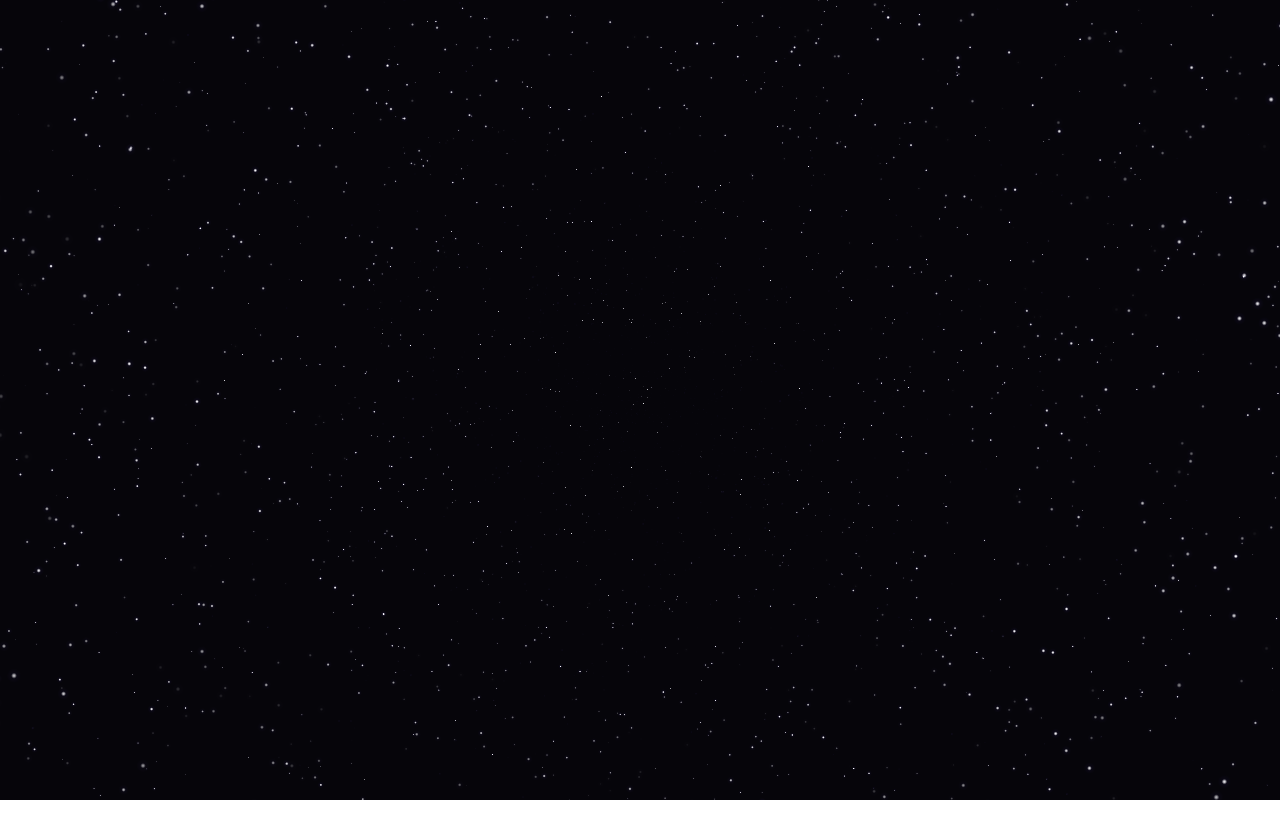
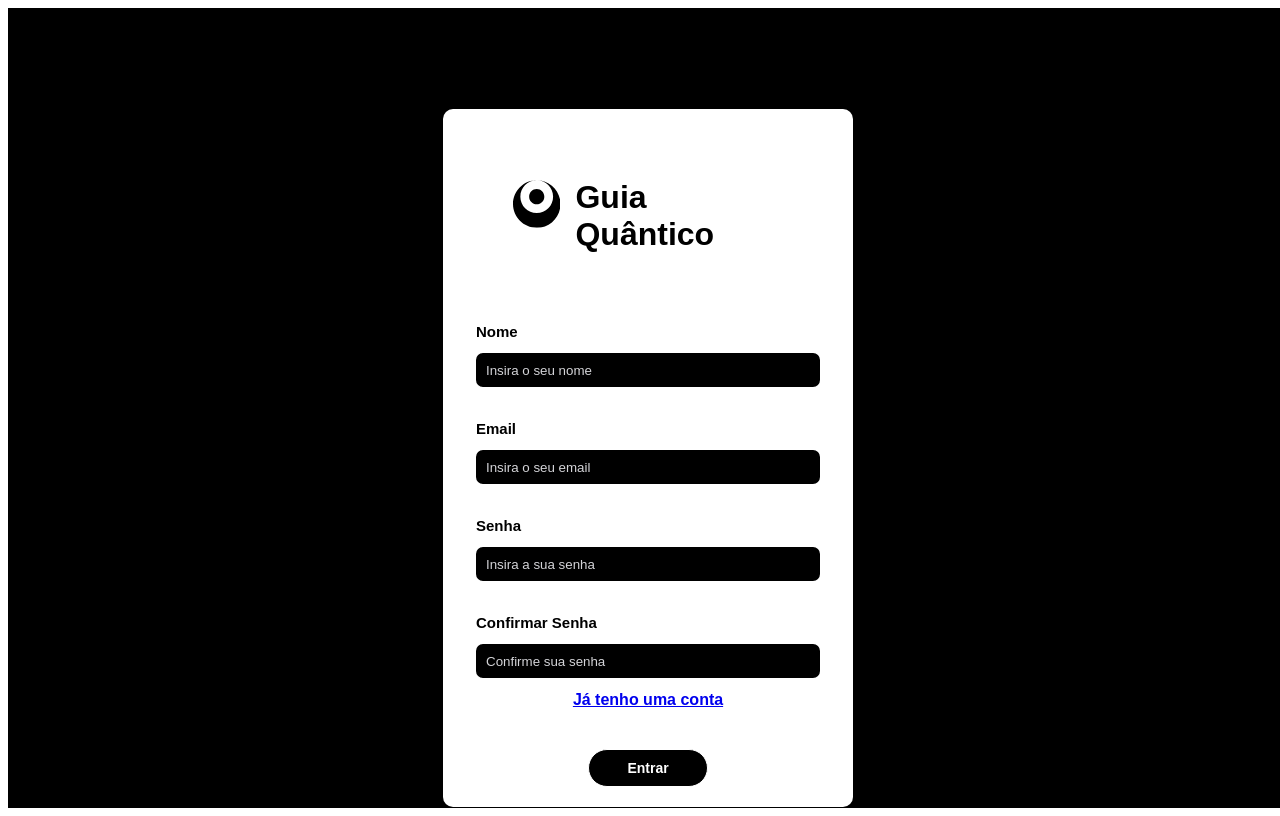
Before and after one commit to BrunoAseff/guia-quantico, a Next.js app: page /login in a window 1280 px wide. Built offline with nearby package versions, Linux system fonts and the light colour scheme; a web font is replaced by a local one.

Commit message:
Creates Logo and comets components

```diff
--- a/app/login/page.js
+++ b/app/login/page.js
@@ -1,5 +1,110 @@
-import Stars from "../../components/stars";
+"use client";
+
+import styled from "styled-components";
+import Logo from "../../components/Logo";
+
+const Container = styled.div`
+  display: flex;
+  justify-content: center;
+  align-items: center;
+  position: relative;
+  width: 100vw;
+  height: 100vh;
+  background: black;
+`;
+
+const Card = styled.div`
+  margin-top: 100px;
+  width: 370px;
+  height: auto;
+  background: white;
+  display: flex;
+  flex-direction: column;
+  align-items: center;
+  border-radius: 10px;
+  padding: 20px;
+  mix-blend-mode: screen;
+`;
+
+const Input = styled.input`
+  margin: 10px 0;
+  width: 350px;
+  height: 40px;
+  padding: 0 40px 0 10px;
+  box-sizing: border-box;
+  background: black;
+  border: solid;
+  border-radius: 10px;
+  color: white;
+  text-align: start;
+  &:focus {
+    border: 4px solid white;
+  }
+  &::placeholder {
+    color: #d4d4d8;
+  }
+`;
+
+const Text = styled.p`
+  color: black;
+  align-self: flex-start; /* Align text to the start of the card */
+  font-weight: 700;
+  font-size: 15px;
+  margin: 20px 0 0 13px; /* Add margin for better spacing */
+`;
+
+const Button = styled.button`
+  margin-top: 40px; /* Add margin at the top for spacing */
+  padding: 10px 20px; /* Adjust padding for better button size */
+  font-weight: 700;
+  color: white;
+  font-size: 14px;
+  border: 1px solid white;
+  border-radius: 20px;
+  background: black;
+  width: 120px; /* Set a fixed width */
+  text-align: center;
+  &:hover {
+    cursor: pointer;
+  }
+`;
+
+const LogoContainer = styled.div`
+  display: flex;
+  justify-content: center;
+`;
+
+const A = styled.a`
+  font-weight: 700;
+  color: "black";
+`;
 
 export default function Login() {
-  return <Stars />;
+  return (
+    <Container>
+      <Card>
+        <LogoContainer>
+          <Logo />
+        </LogoContainer>
+        <Text>Nome</Text>
+
+        <Input placeholder="Insira o seu nome" type="email" />
+        <Text>Email</Text>
+
+        <Input placeholder="Insira o seu email" type="text" />
+
+        <Text>Senha</Text>
+
+        <Input placeholder="Insira a sua senha" type="password" />
+
+        <Text>Confirmar Senha</Text>
+
+        <Input placeholder="Confirme sua senha" type="password" />
+        <A href="/" onClick={() => router.push("/cadastro")}>
+          Já tenho uma conta
+        </A>
+        <Button>Entrar</Button>
+      </Card>
+    </Container>
+  );
 }
--- a/components/Logo.js
+++ b/components/Logo.js
@@ -1,8 +1,28 @@
-export default function Logo() {
+import styled from "styled-components";
+
+const Container = styled.div`
+  display: flex;
+  margin: 50px;
+  color: ${(props) => props.cor};
+  font-weight: 700;
+  position: relative;
+`;
+
+const Svg = styled.svg`
+  display: flex;
+  justify-content: flex-start;
+`;
+
+const H1 = styled.h1`
+  margin: 0 0 0 15px;
+`;
+
+export default function Logo(cor) {
   return (
-    <svg
-      width="200"
-      height="200"
+    <Container>
+      <Svg
+        width="50"
+        height="50"
         viewBox="0 0 200 200"
         fill="none"
         xmlns="http://www.w3.org/2000/svg"
@@ -28,18 +48,20 @@ export default function Logo() {
             gradientUnits="userSpaceOnUse"
           >
             {" "}
-          <stop stop-color="#B0B9FF" /> <stop offset="1" stop-color="#E7E9FF" />{" "}
+            <stop stop-color="black" /> <stop offset="1" stop-color="black" />{" "}
           </linearGradient>{" "}
           <clipPath id="clip0_235_973">
             {" "}
             <rect
               width="200"
               height="200"
-            fill="white"
+              fill="black"
               transform="translate(7.62939e-06 200) rotate(-90)"
             />{" "}
           </clipPath>{" "}
         </defs>{" "}
-    </svg>
+      </Svg>
+      <H1>Guia Quântico</H1>
+    </Container>
   );
 }
```
Also changed, not shown: components/Comets.js (added, +127 -0 lines). Lines whose indentation alone changed are shown as unchanged.
